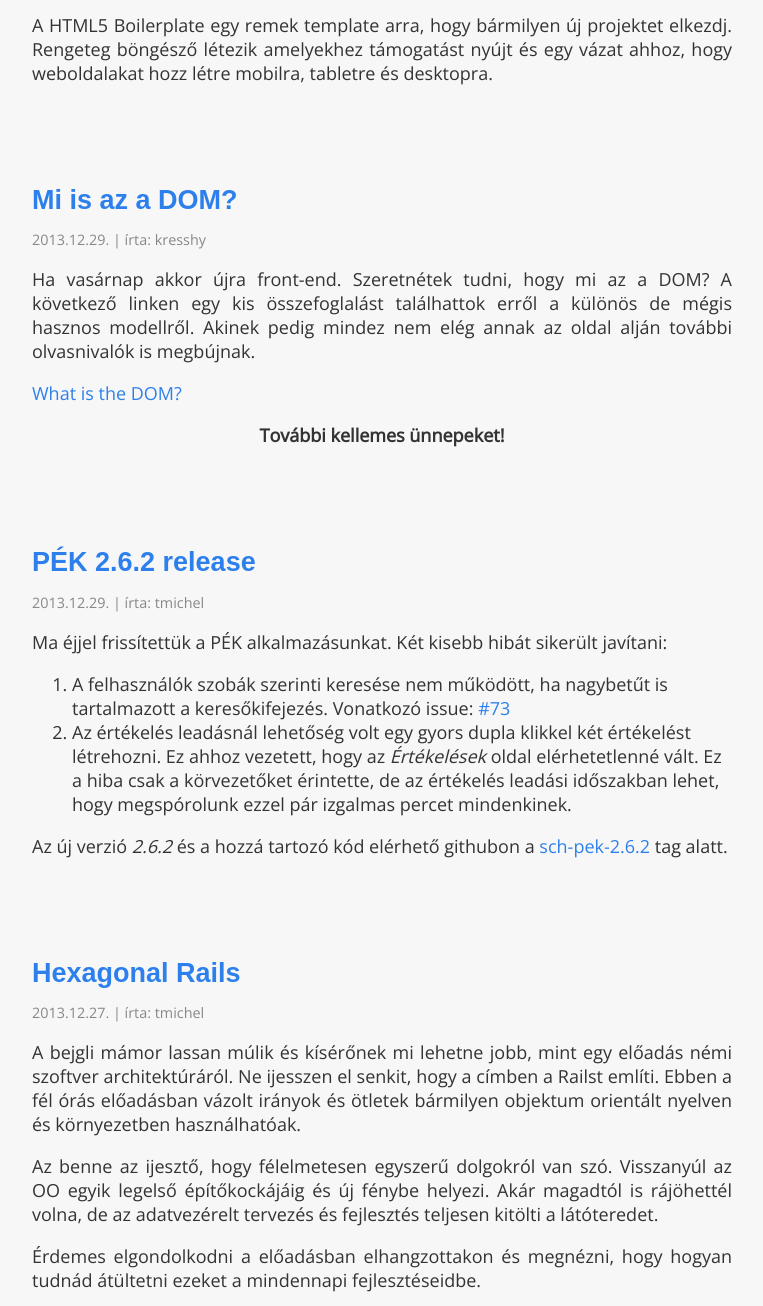
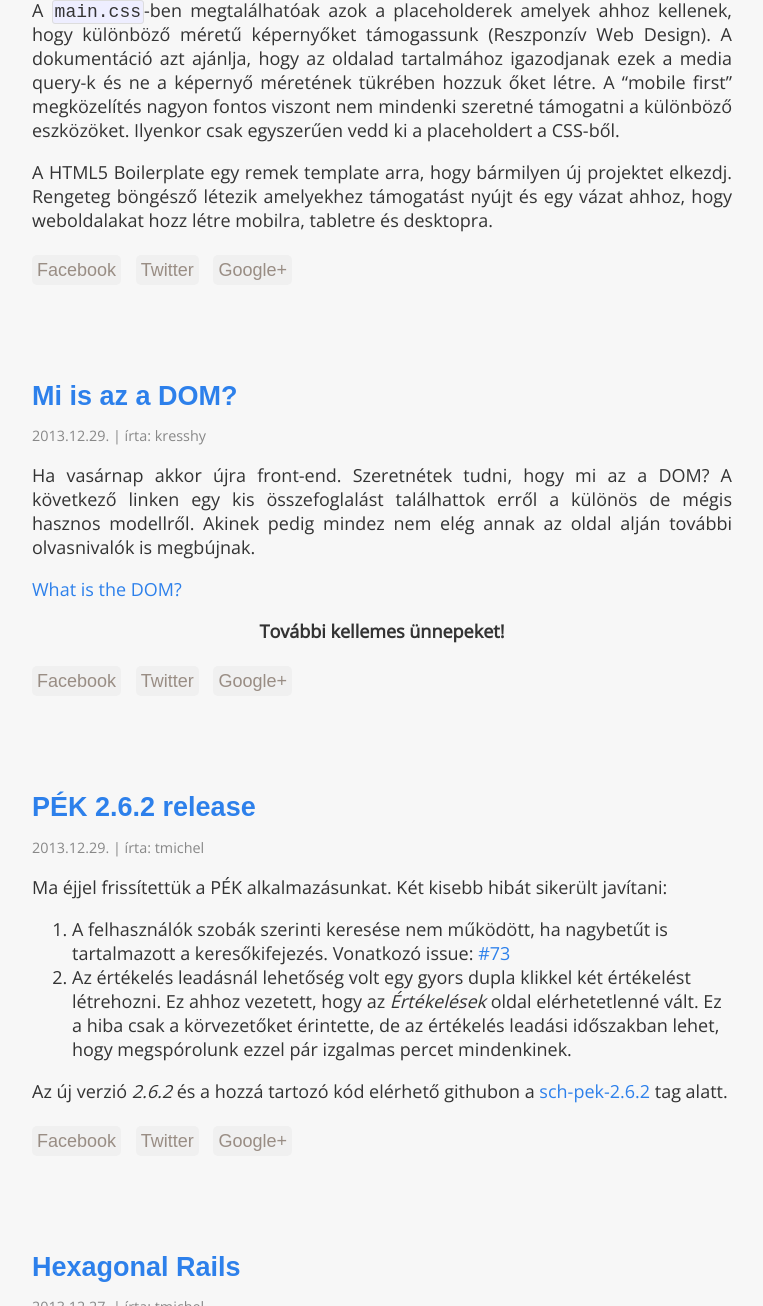
Before and after one commit to kir-dev/kir-dev.sch.bme.hu, a Jekyll site: the page built from index.html, in a window 1280 px wide and 1400 px high, scrolled down 11380 px, cut to the strip 0-1306 px from the top of the window. Shown: the whole strip, without its empty margins (258-1021 px from the left). Built offline with Jekyll 4.4.1, drawn with Linux system fonts in a browser that asks for light colours; some web fonts are replaced; Markdown is read by kramdown in place of the engine named in the settings; the list of posts is cut into pages by our own code; some of the changed text lies outside the part shown.

Commit message:
Social media share for index and links.html

```diff
--- a/index.html
+++ b/index.html
@@ -16,6 +16,14 @@ title: "Kir-Dev blog"
                 {% include link.html %}
             {% endif %}
             {{ post.content }}
+        </div>
+
+        <div class="custom-post-share-buttons">
+            <a href="https://www.facebook.com/sharer.php?u={{site.url}}{{page.url}}" target="_blank">
+          Facebook</a>
+            <a href="https://twitter.com/share?text={{page.title}}&amp;url={{site.url}}{{page.url}}" target="_blank">
+          Twitter</a>
+            <a href="https://plus.google.com/share?url={{site.url}}{{page.url}}" target="_blank">Google+</a>
         </div>
     </div>
 {% endfor %}
```
Also changed, not shown: _layouts/link.html (+8 -0 lines).
